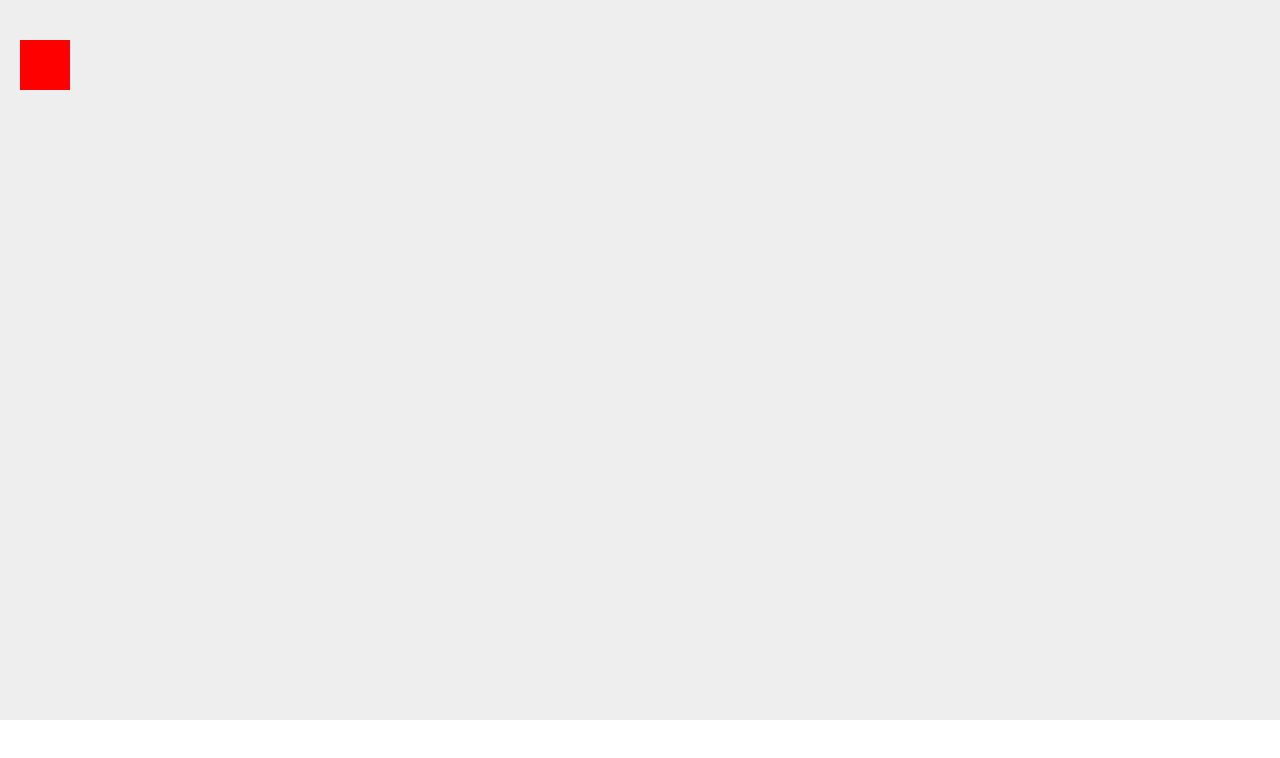
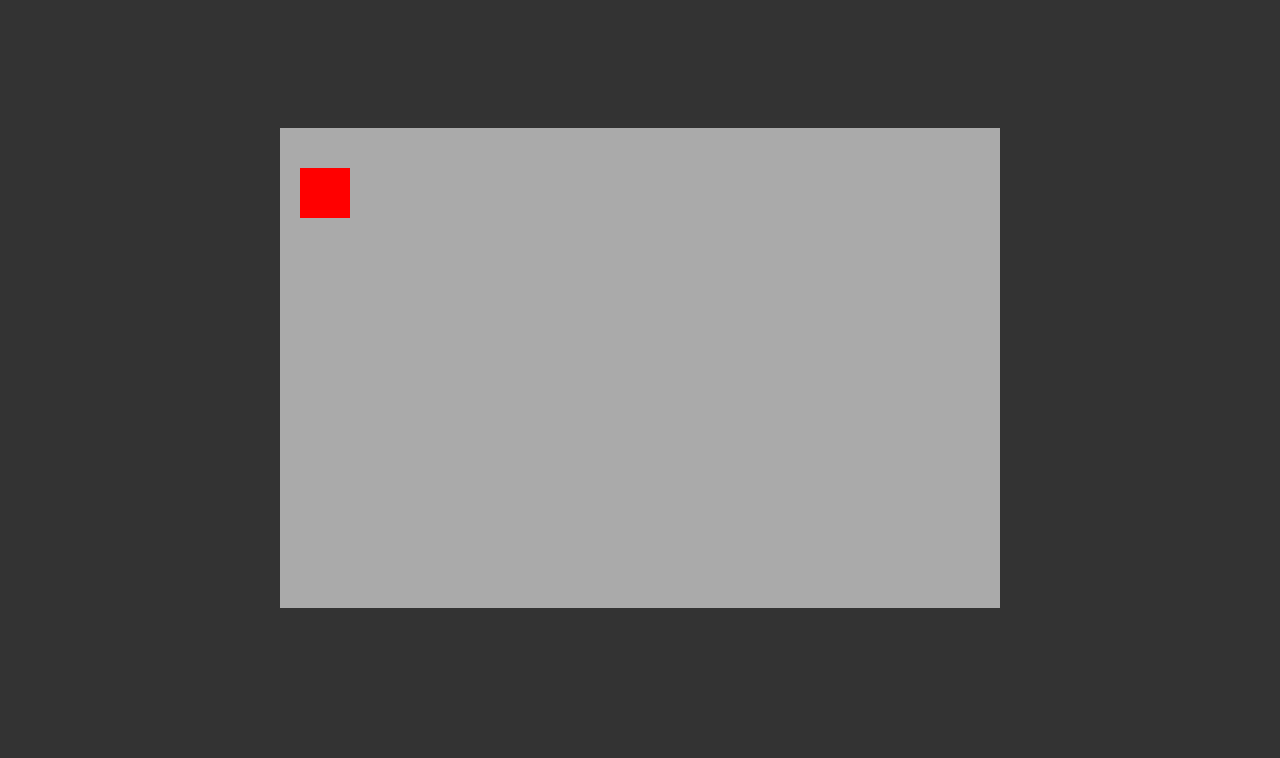
Before and after one commit to anthony2025/2d-dungeon-game, a plain HTML site: page index.html in a window 1280 px wide. Drawn offline with Linux system fonts and the light colour scheme.

Commit message:
centered canvas

```diff
--- a/index.html
+++ b/index.html
@@ -6,7 +6,7 @@
   <link rel="stylesheet" href="style.css">
 </head>
 <body>
-  <canvas id="gameCanvas" width="1280" height="720"></canvas>
+  <canvas id="gameCanvas" width="720" height="480"></canvas>
   <script src="game.js"></script>
 </body>
 </html>
--- a/style.css
+++ b/style.css
@@ -2,8 +2,12 @@
   padding: 0; margin: 0;
 }
 
+body {
+  background: #333;
+}
+
 canvas {
-  background: #eee;
+  background: #AAA;
   display: block;
-  margin: 0 auto;
+  margin: 10% auto;
 }
```
